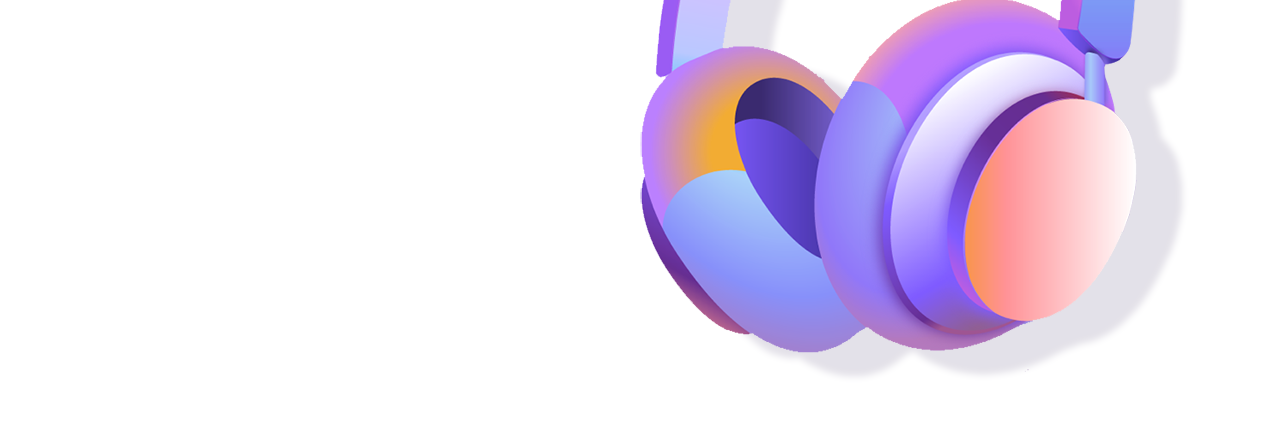
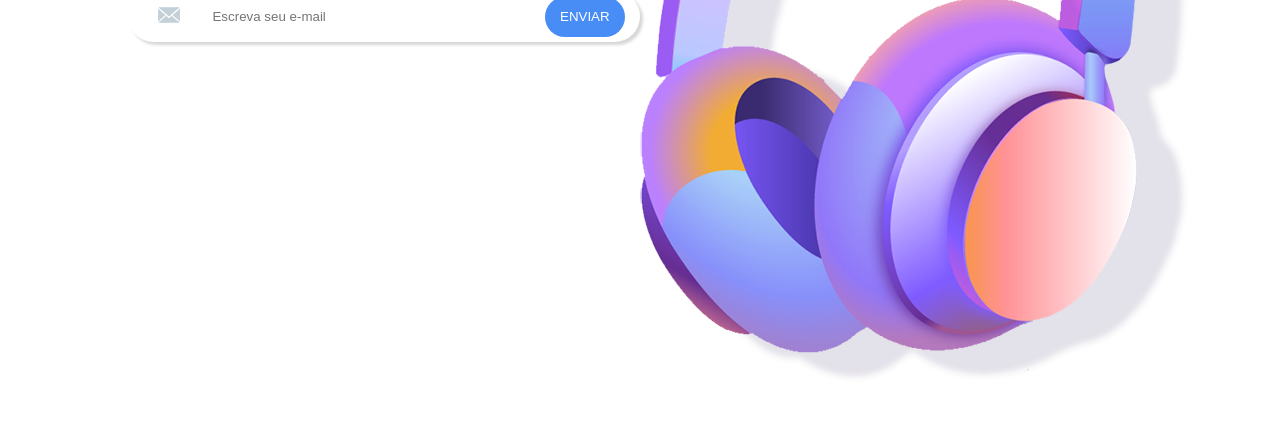
Before and after one commit to trodriguesr/projeto-template-superfone, a plain HTML site: page index.html in a window 1280 px wide. Shown: the part 477-906 px from the top of the page. Drawn offline with Linux system fonts and the light colour scheme.

Commit message:
Criar e estilizar a caixa de mensagem

```diff
--- a/css/base/base.css
+++ b/css/base/base.css
@@ -77,6 +77,7 @@ nav
 article
 {
 	grid-area: article;
+
 }
 picture
 {
--- a/css/objects/objects.css
+++ b/css/objects/objects.css
@@ -79,3 +79,40 @@
     text-align: center;
     color: #adadad;
 }
+.send-message{
+    display: flex;
+    align-items: center;
+    justify-content: space-around;
+    width: 404;
+    height: 51px;
+    border-radius: 26px;
+    box-shadow: 3px 3px 3px 0 rgba(0, 0, 0, 0.16);
+    -webkit-box-shadow: 3px 3px 3px 0 rgba(0, 0, 0, 0.16);
+    background-color: #fff;
+}
+.send-message > i > img
+{
+    padding-left: 15px;
+}
+.send-message input
+{
+    border: none;
+    width: 300px;
+}
+.send-message > button
+{
+    width: 80px;
+    height: 40px;
+    border-radius: 30px;
+    -webkit-border-radius: 30px;
+    background-color: #488cf5;
+    border: none;
+    cursor: pointer;
+    color: #fff;
+    transition: all .3s ease-in-out;
+    -webkit-transition: all .3s ease-in-out;
+}
+.send-message > button:hover
+{
+    background-color: #f4891f;
+}
--- a/index.html
+++ b/index.html
@@ -30,6 +30,12 @@
             <h2>Você irá se surpreender com a qualidade de som desse fone sem fio. Viajar em altos
                 graves e agudos em suas músicas e vídeos.
             </h2>
+            <div class="send-message">
+                <i><img src="img/envelope.png" alt="Ícone de um envelope de mensagem"></i>
+                <input type="email" placeholder="Escreva seu e-mail">
+                <button id="btn-send">ENVIAR</button>
+
+            </div><!--send-message-->
         </article>
         <picture id="picture">
             <img src="img/phone.png" alt="Ilustração de um fone.">
```
